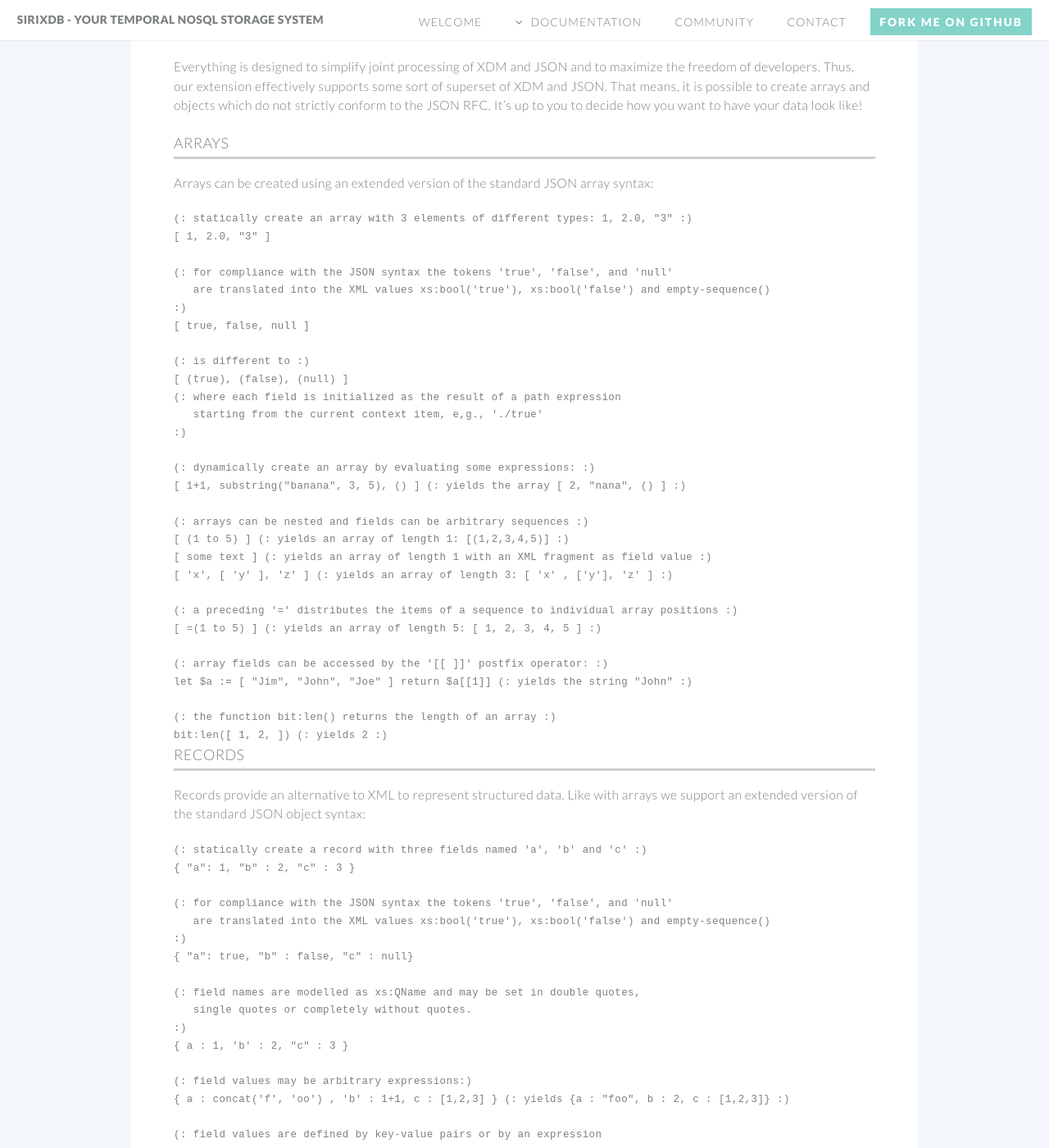
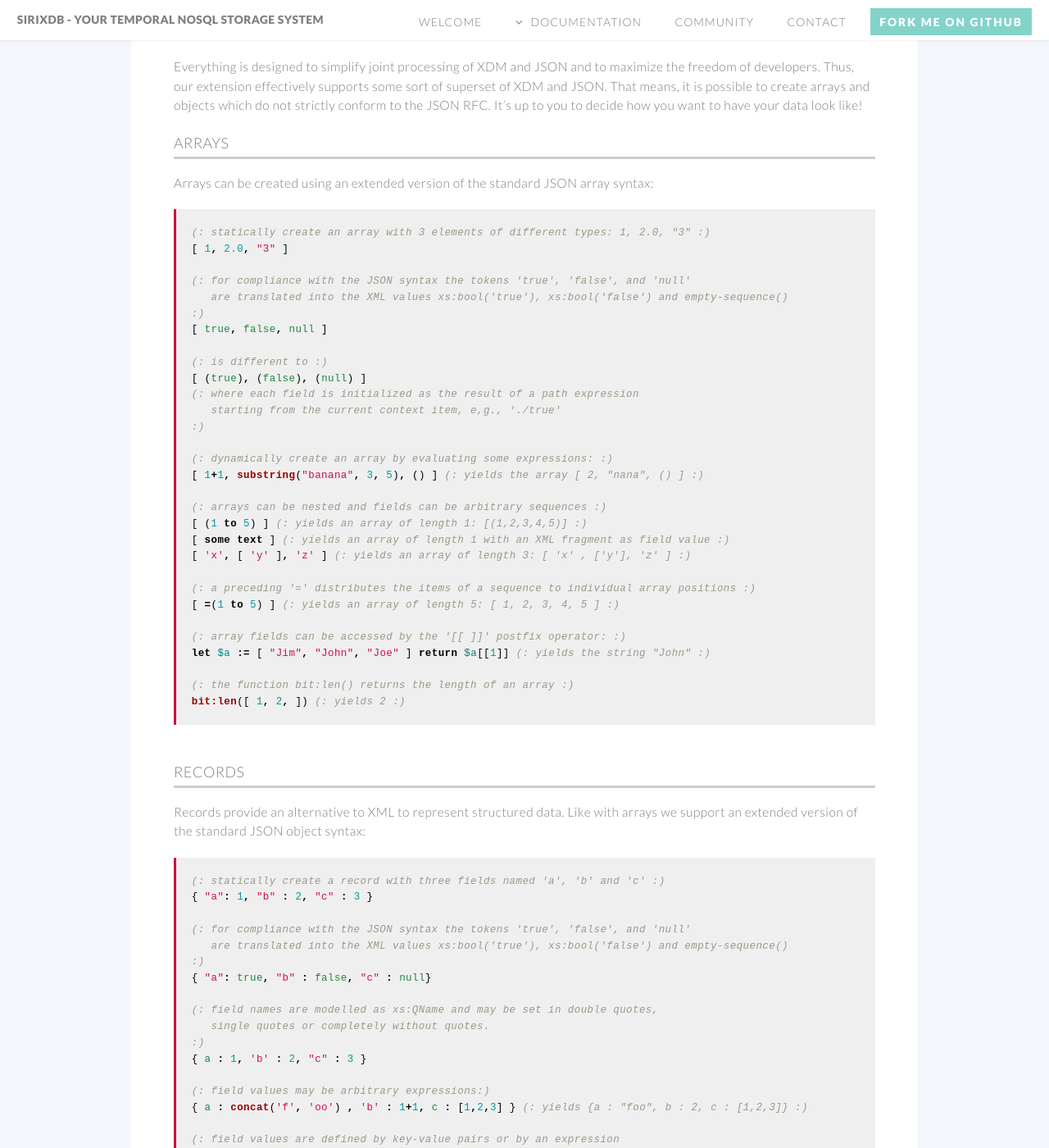
Before and after one commit to sirixdb/sirixdb.github.io, a Jekyll site: the page built from xquery-api.md, in a window 1280 px wide and 1400 px high, scrolled down 8580 px. Shown: the whole window at 82% size. Built offline with Jekyll 4.4.1, drawn with Linux system fonts in a browser that asks for light colours; our own code applies the rules of GitHub Pages for plain Markdown files; some of the changed text lies outside the part shown.

Commit message:
Update xquery-api.md

````diff
--- a/xquery-api.md
+++ b/xquery-api.md
@@ -347,7 +347,7 @@ Everything is designed to simplify joint processing of XDM and JSON and to maxim
 
 Arrays can be created using an extended version of the standard JSON array syntax:
 
-```XQuery
+```xquery
 (: statically create an array with 3 elements of different types: 1, 2.0, "3" :)
 [ 1, 2.0, "3" ]
 
@@ -384,7 +384,7 @@ bit:len([ 1, 2, ]) (: yields 2 :)
 
 Records provide an alternative to XML to represent structured data. Like with arrays we support an extended version of the standard JSON object syntax:
 
-```XQuery
+```xquery
 (: statically create a record with three fields named 'a', 'b' and 'c' :)
 { "a": 1, "b" : 2, "c" : 3 }
 
@@ -424,7 +424,7 @@ let $r := {x : 1, y : 2, z : (3, 4) } return bit:values($r) (: yields the array
 
 ### Parsing JSON
 
-```XQuery
+```xquery
 (: the utility function json:parse() can be used to parse JSON data dynamically
    from a given xs:string
 :)
````
